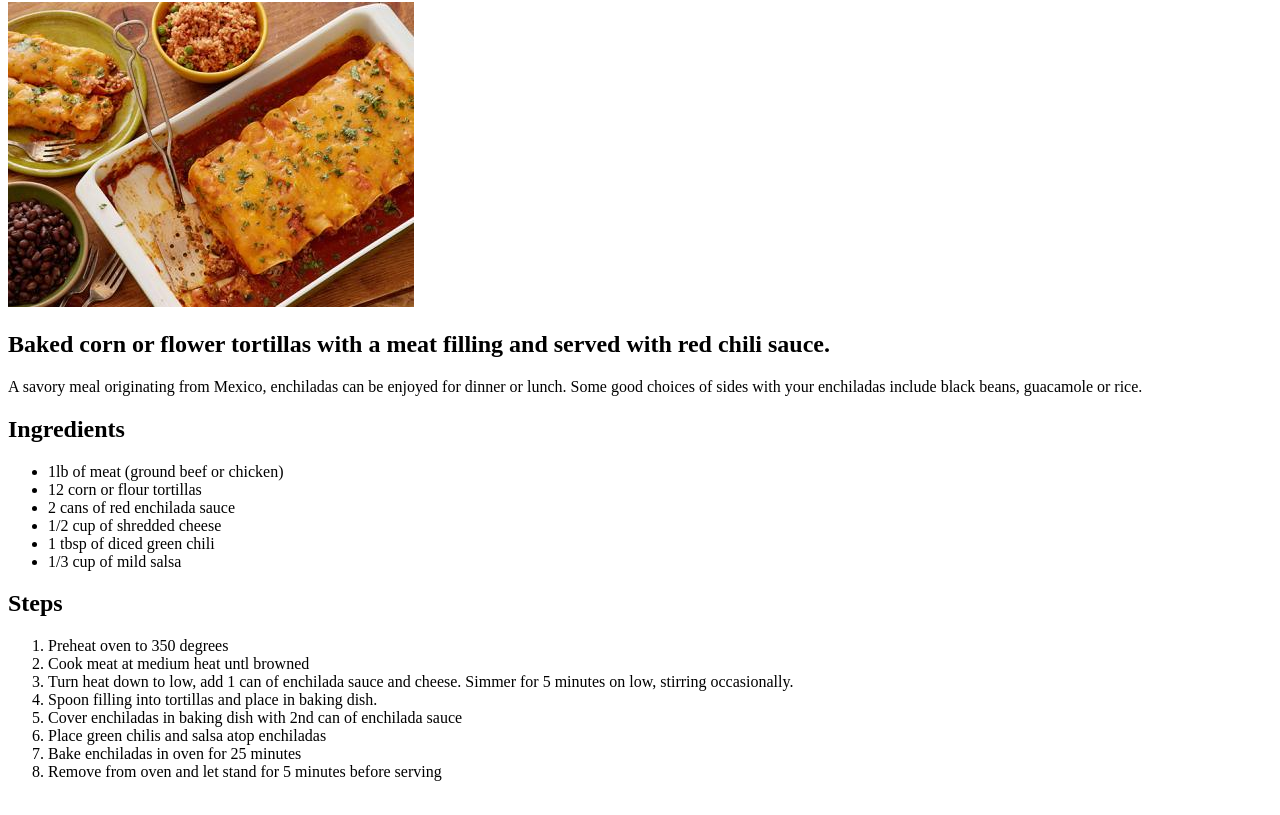
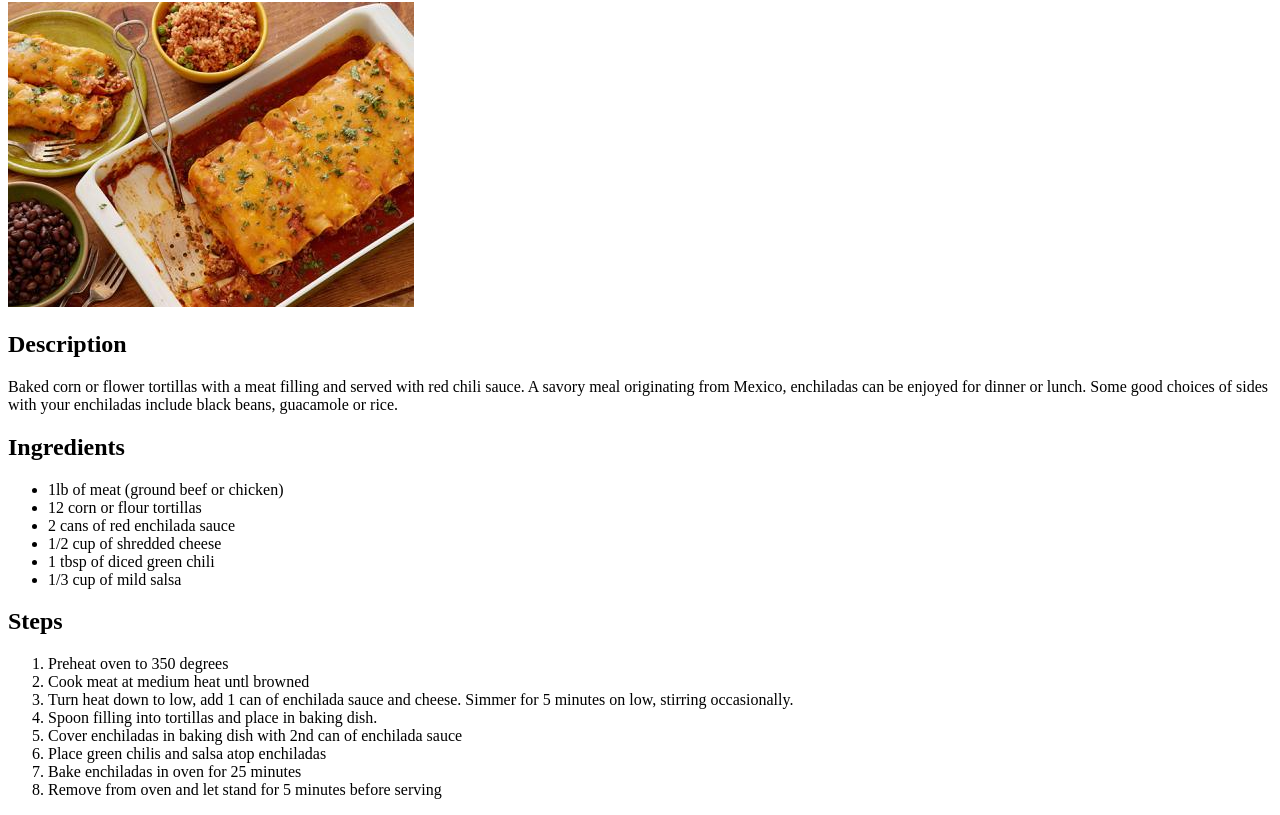
Before and after one commit to FastCarDriver/odin-recipes, a plain HTML site: page recipes/enchiladas.html in a window 1280 px wide. Shown: the part 78-893 px from the top of the page. Drawn offline with Linux system fonts and the light colour scheme.

Commit message:
Modified description heading

```diff
--- a/recipes/enchiladas.html
+++ b/recipes/enchiladas.html
@@ -9,8 +9,8 @@
 <body>
     <h1>Enchiladas</h1>
     <img src="../img/enchilada.jpeg" alt="Enchiladas in a white serving dish">
-    <h2>Baked corn or flower tortillas with a meat filling and served with red chili sauce.</h2>
-    <p>A savory meal originating from Mexico, enchiladas can be enjoyed for dinner or lunch. Some good choices of sides with your enchiladas include black beans, guacamole or rice.</p>
+    <h2>Description</h2>
+    <p>Baked corn or flower tortillas with a meat filling and served with red chili sauce. A savory meal originating from Mexico, enchiladas can be enjoyed for dinner or lunch. Some good choices of sides with your enchiladas include black beans, guacamole or rice.</p>
     <h2>Ingredients</h2>
     <ul>
         <li>1lb of meat (ground beef or chicken)</li>
```
